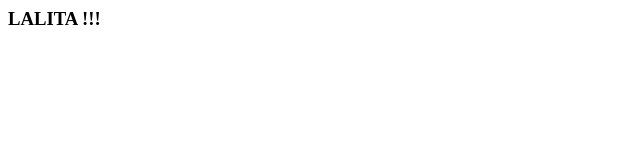
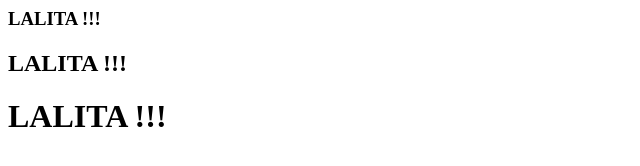
Before and after one commit to atilalzo3/project, a plain HTML site: page index.html in a window 1280 px wide. Shown: the whole page, without its empty margins (0-640 px from the left). Drawn offline with Linux system fonts and the light colour scheme.

Commit message:
Commit 2nd HTML

```diff
--- a/index.html
+++ b/index.html
@@ -5,6 +5,8 @@
 <body>
 
 <h3>LALITA !!!</h3>
+<h2>LALITA !!!</h2>
+<h1>LALITA !!!</h1>
 
 </body>
 
```
Also changed, not shown: 1 other file.
